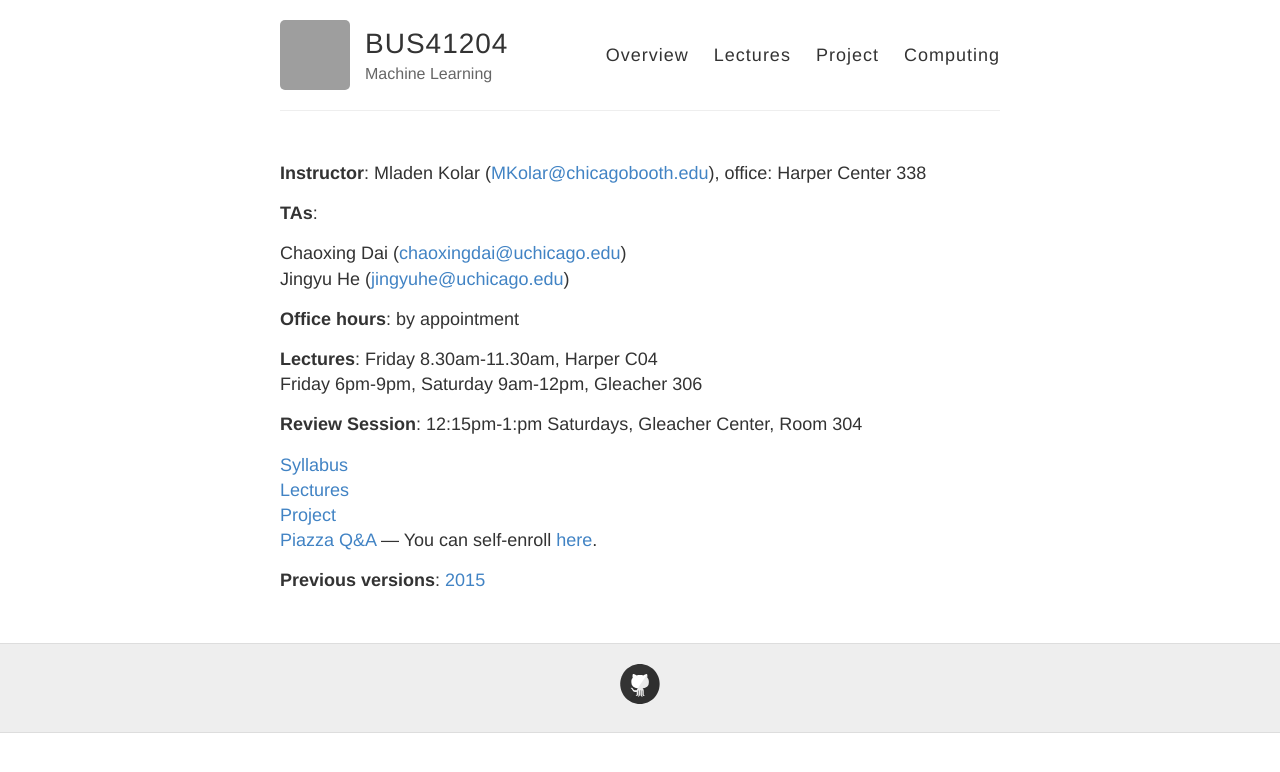
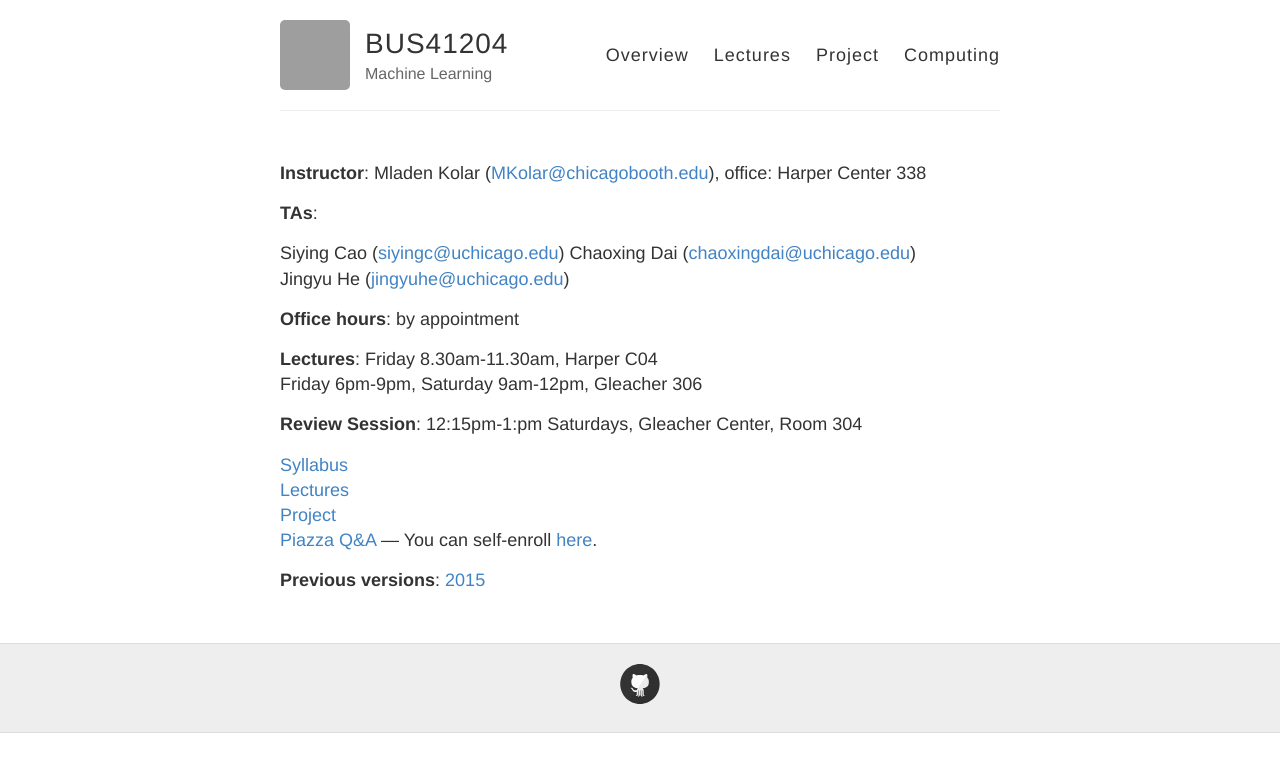
Before and after one commit to ChicagoBoothML/ML2016, a Jekyll site: the page built from index.md, in a window 1280 px wide. Shown: the top 772 px of the page. Built offline with Jekyll 4.4.1, drawn with Linux system fonts in a browser that asks for light colours; grey boxes are pictures that could not be loaded.

Commit message:
Update index.md

```diff
--- a/index.md
+++ b/index.md
@@ -6,6 +6,7 @@ layout: default
 
 **TAs**:
 
+  Siying Cao ([siyingc@uchicago.edu](mailto:siyingc@uchicago.edu))
   Chaoxing Dai ([chaoxingdai@uchicago.edu](mailto:chaoxingdai@uchicago.edu))
   Jingyu He ([jingyuhe@uchicago.edu](mailto:jingyuhe@uchicago.edu))
 
```
